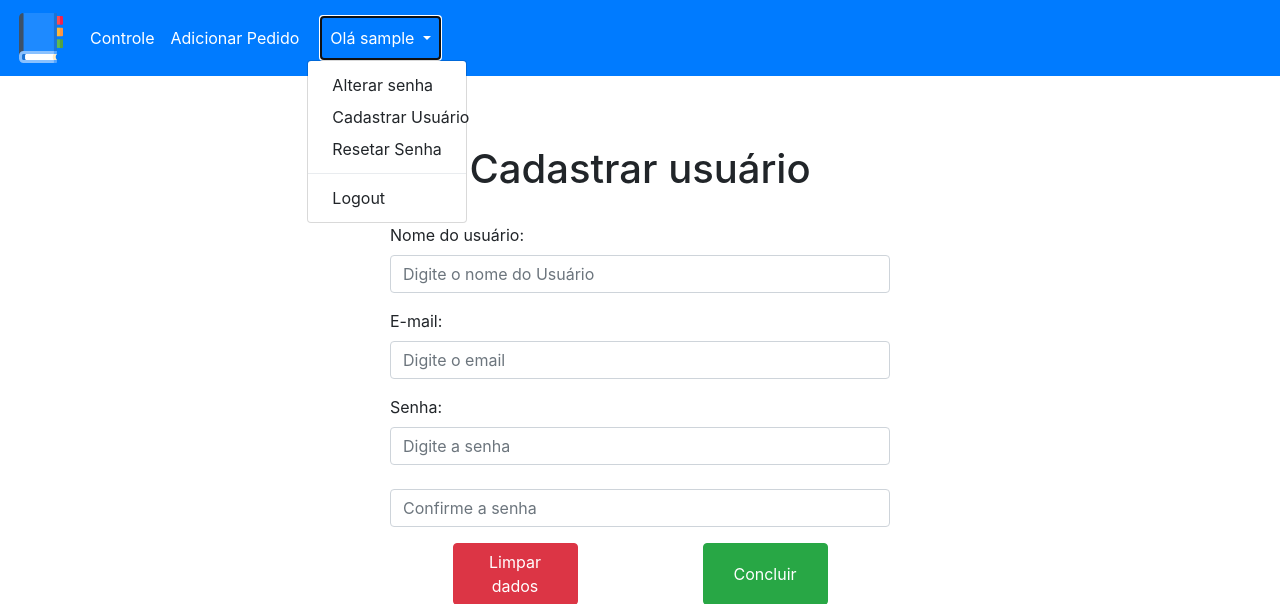
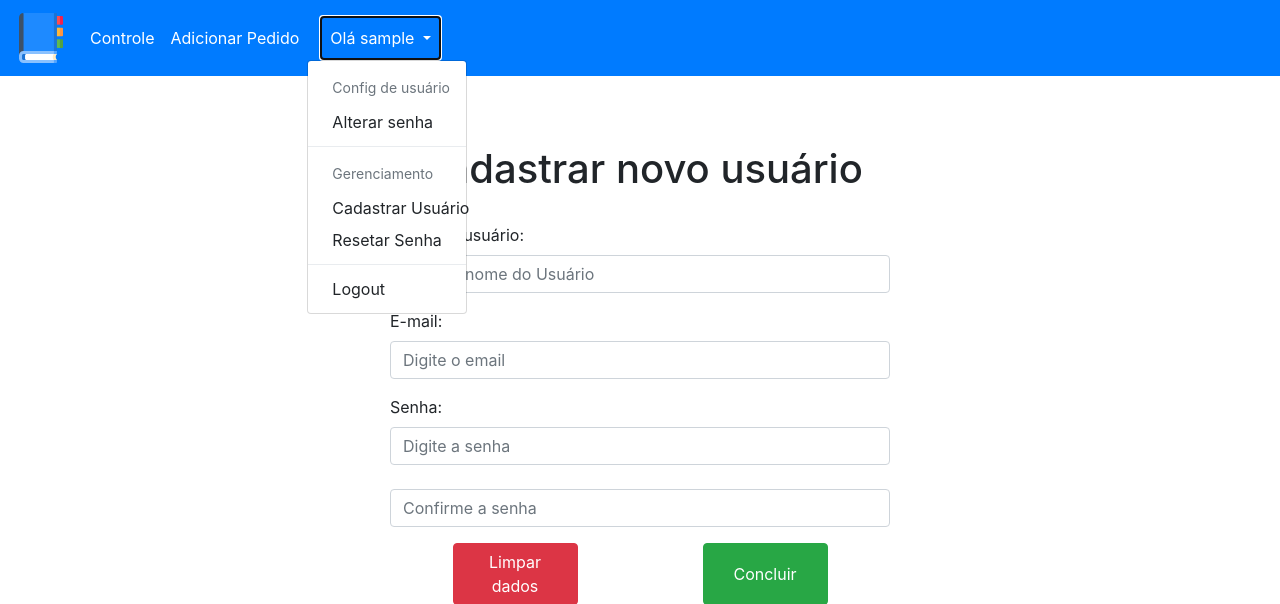
Before and after one commit to KalilFarias/stock_control, a PHP site: page /cadastrar.php in a window 1280 px wide, after a click that opens the changed part. Shown: the top 604 px of the page. Run offline with PHP 8.4, Linux system fonts and the light colour scheme; the visitor is signed in with stand-in values (Sample User, id 1); data comes from the database, SQL or seed files in the repository.

Commit message:
adicionados headers ao dropdown e alterado h1 do cadastrar usuário

```diff
--- a/cadastrar.php
+++ b/cadastrar.php
@@ -7,7 +7,7 @@
 ?>
 <div class="container">
     <?php include_once("templates/backbtn.html"); ?>
-    <h1 id="main-title">Cadastrar usuário</h1>
+    <h1 id="main-title">Cadastrar novo usuário</h1>
     <form id="create-form" action="<?= $BASE_URL ?>config/process.php" method="POST">
       <input type="hidden" name="type" value="cadastrar-usuario">
       <div class="form-group">
--- a/templates/header.php
+++ b/templates/header.php
@@ -51,9 +51,14 @@
                       Olá <?php echo $_SESSION['user_name'] ?> <!-- Mostra o nome do usuário -->
                   </a>
                   <ul class="dropdown-menu col-sm-auto navbar-dropdown"> <!-- Menu com opções, que abre quando clica non nome do usuário -->
+                      <li class="dropdown-header">Config de usuário</li>
                       <li><a class="dropdown-item navbar-content" href="alterar_senha.php">Alterar senha</a></li>
                       <!-- Opção de cadastrar usuário estará disponível só para o admin-->
                       <?php if($_SESSION['is_admin'] == 1) {?>
+                        <li>
+                          <hr class="dropdown-divider">
+                        </li>
+                        <li class="dropdown-header">Gerenciamento</li>
                         <li><a class="dropdown-item navbar-content" href="cadastrar.php">Cadastrar Usuário</a></li>
                         <li><a class="dropdown-item navbar-content" href="reset_senha.php">Resetar Senha</a></li>
                         <?php }?>
```
